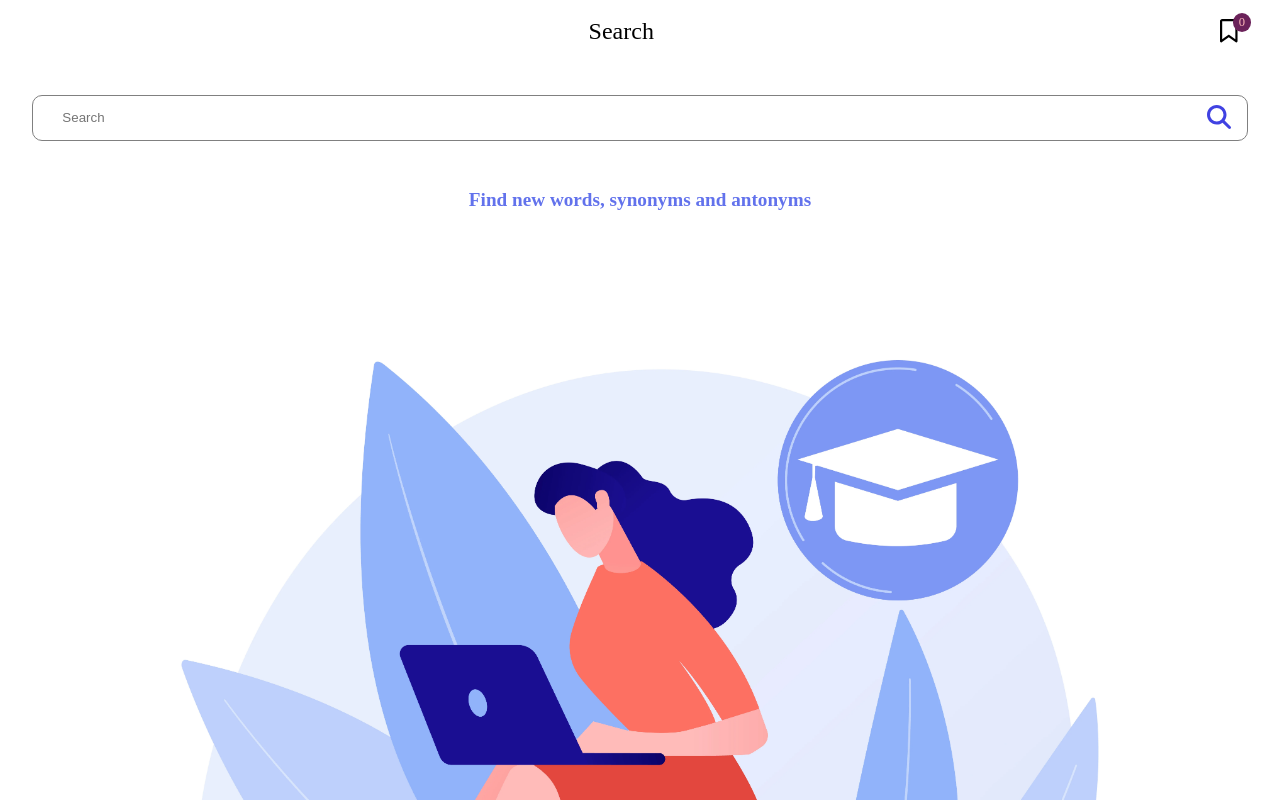
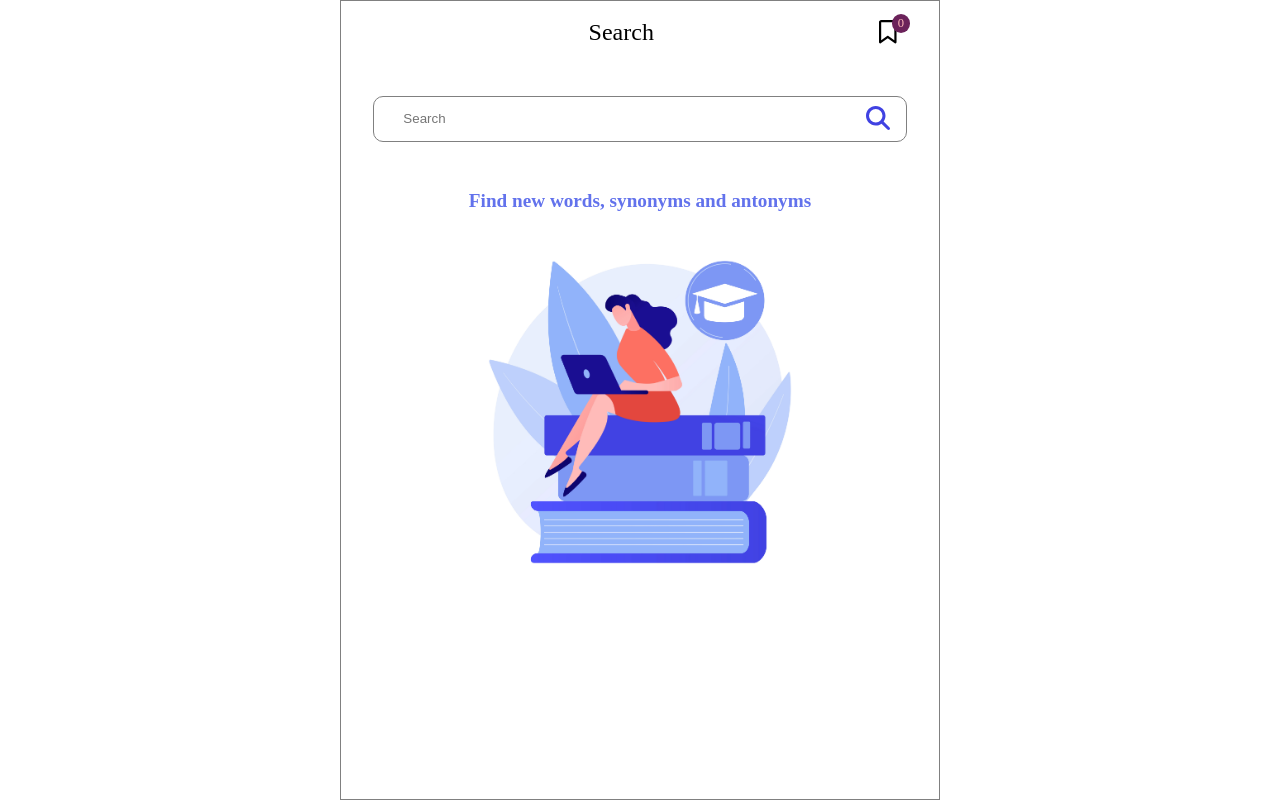
Before and after one commit to geraldombuthia/wordplusplus-v2.0, a React (Create React App) app: page / in a window 1280 px wide. Shown: the top 800 px of the page. Built offline with nearby package versions, Linux system fonts and the light colour scheme; no server answers.

Commit message:
Fixed app to a max-width of 600px

```diff
--- a/src/App.css
+++ b/src/App.css
@@ -13,12 +13,20 @@
   padding: 0;
   box-sizing: border-box;
 }
+body{
+  width: 100vw;
+  display: flex;
+  flex-direction: column;
+  justify-content: center;
+  align-items:center;
+}
 .App {
   display: flex;
   flex-direction: column;
   width: 100vw;
   height: 100vh;
   padding: 0 2em;
+  max-width: 600px;
 }
 .nav {
   display: flex;
@@ -228,8 +236,14 @@ button {
   text-decoration: none;
   color: inherit;
 }
-@media only screen and (max-width: 600px) {
+@media only screen and (min-width: 600px) {
   .word-head-icon {
     font-size: 16px;
   }
+  .App{
+    border: 1px solid grey;
+  }
+  .girlpic{
+    max-width: 400px;
+  }
 }
--- a/src/App.js
+++ b/src/App.js
@@ -51,7 +51,6 @@ function App() {
   const onBookMark = (bookMarkWord) => {
     setIsError(false);
     setWord(BookMarkSearch(bookMarkWord));
-    console.log(word);
     setShowQuotes(false);
   }
   return (
```
Also changed, not shown: src/Components/issues.txt.
